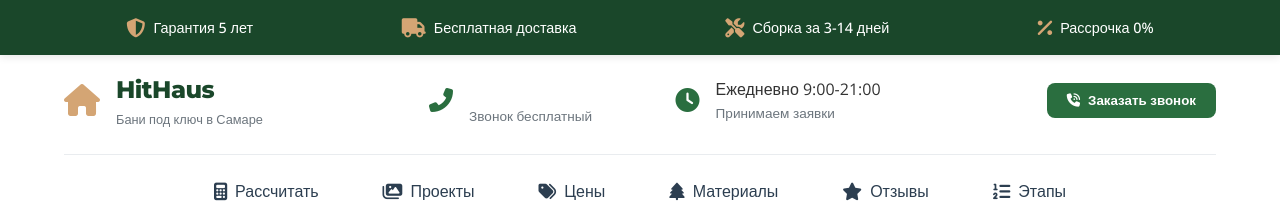
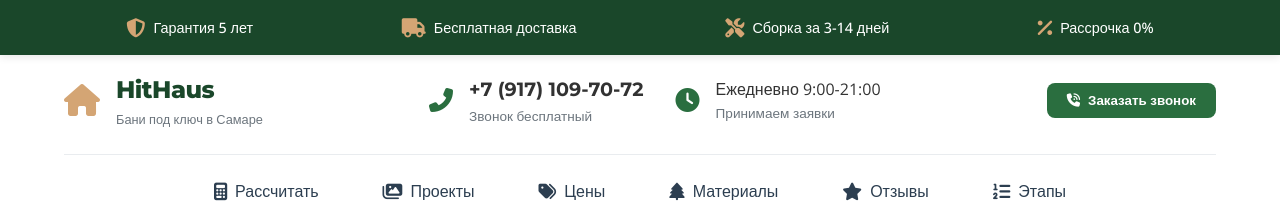
Before and after one commit to ililat/hihaus_pre, a plain HTML site: page index.html in a window 1280 px wide. Shown: the top 223 px of the page. Drawn offline with nearby package versions, Linux system fonts and the light colour scheme.

Commit message:
Update style.css

```diff
--- a/style.css
+++ b/style.css
@@ -103,6 +103,10 @@ img {
     max-width: 100%;
     height: auto;
     display: block;
+}
+
+#header-phone {
+    color: black;
 }
 
 .container {
```
